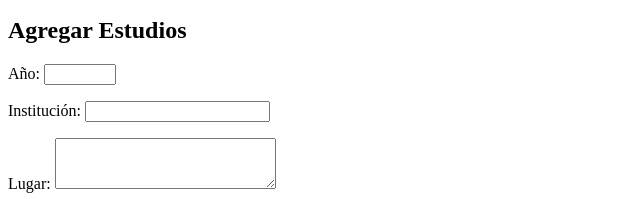
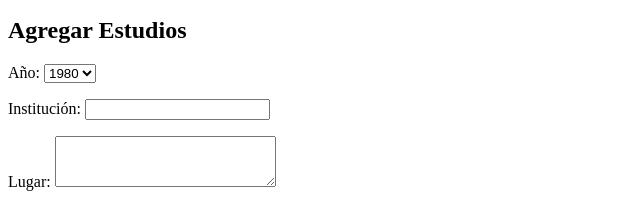
Before and after one commit to mrojast/desarrollo-web-1, a plain HTML site: page educacion.html in a window 1280 px wide. Shown: the part 601-800 px from the top of the page, 0-640 px from the left. Drawn offline with Linux system fonts and the light colour scheme.

Commit message:
Educacion Modificado

```diff
--- a/educacion.html
+++ b/educacion.html
@@ -27,11 +27,13 @@
         <h3>Fecha de Nacimiento: 12 de Junio de 1987</h3>
         <h3>Lugar de Nacimiento: Arequipa</h3>
 
+      <nav>
           <ul>
               <li><a href="index.html">Inicio</a></li>
               <li><a href="educacion.html">Educación</a></li>
               <li><a href="experiencia.html">Experiencia</a></li>
             </ul>
+      </nav>
 
         <h2>Educación</h2>
         <table border="1">
@@ -63,8 +65,48 @@
 
         <form action="">
 
-        <p>Año:
-        <input type="number" min="1980" max="2017" step="1" valio="2017">
+          <p>
+            <label for="Year">Año:</label>
+              <select name="year" list box>
+                <option value="1">1980</option>
+                <option value="1">1981</option>
+                <option value="1">1982</option>
+                <option value="1">1983</option>
+                <option value="1">1984</option>
+                <option value="1">1985</option>
+                <option value="1">1986</option>
+                <option value="1">1987</option>
+                <option value="1">1988</option>
+                <option value="1">1989</option>
+                <option value="1">1990</option>
+                <option value="1">1991</option>
+                <option value="1">1992</option>
+                <option value="1">1993</option>
+                <option value="1">1994</option>
+                <option value="1">1995</option>
+                <option value="1">1996</option>
+                <option value="1">1997</option>
+                <option value="1">1998</option>
+                <option value="1">1999</option>
+                <option value="1">2000</option>
+                <option value="1">2001</option>
+                <option value="1">2002</option>
+                <option value="1">2003</option>
+                <option value="1">2004</option>
+                <option value="1">2005</option>
+                <option value="1">2006</option>
+                <option value="1">2007</option>
+                <option value="1">2008</option>
+                <option value="1">2009</option>
+                <option value="1">2010</option>
+                <option value="1">2011</option>
+                <option value="1">2012</option>
+                <option value="1">2013</option>
+                <option value="1">2014</option>
+                <option value="1">2015</option>
+                <option value="1">2016</option>
+                <option value="1">2017</option>
+              </select>
           </p>
 
         <p>
```
Also changed, not shown: experiencia.html (+7 -5 lines), index.html (+2 -0 lines). Lines whose indentation alone changed are shown as unchanged.
